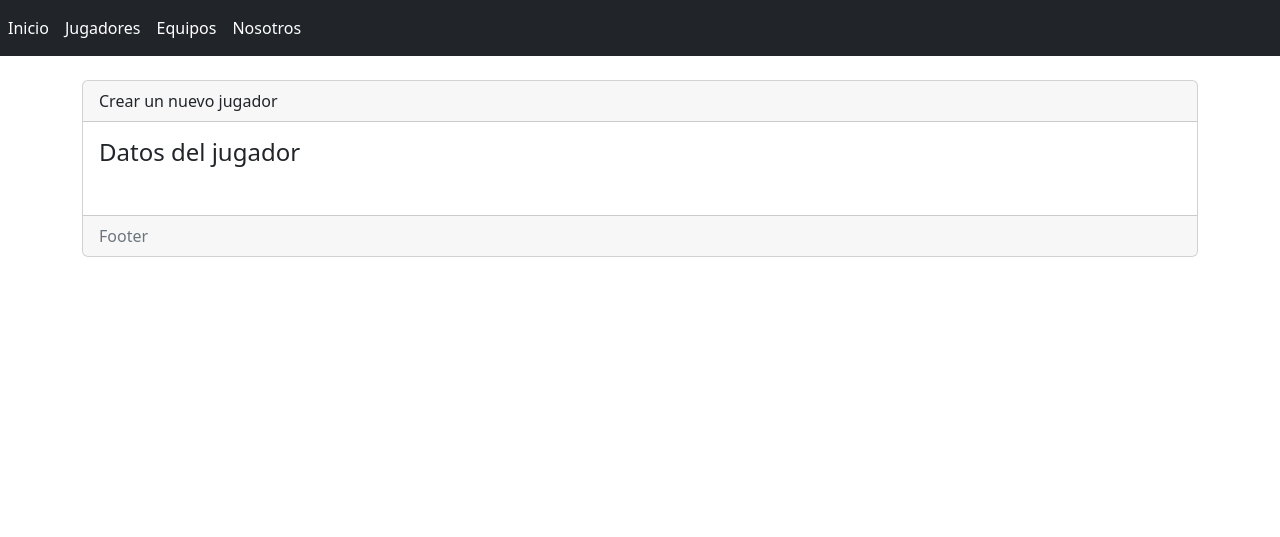
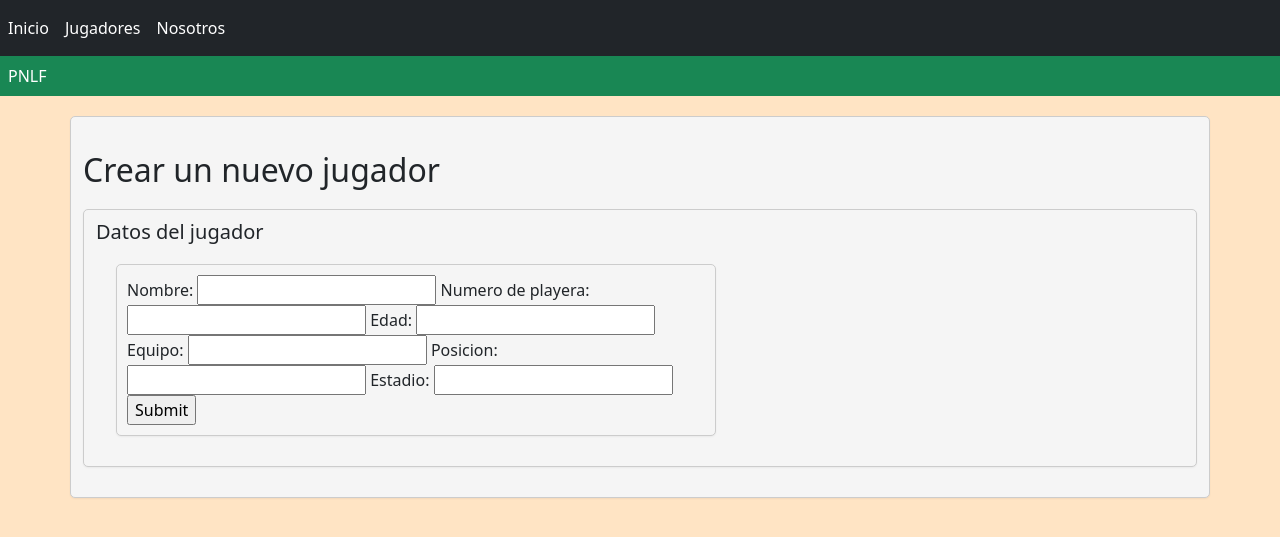
Before and after one commit to Jaxbel/PNLF, a Django app: page /jugadores/crear in a window 1280 px wide. Shown: the top 537 px of the page. Run offline with Django 4.2, Linux system fonts and the light colour scheme.

Commit message:
Cambios finales funcionamimiento y diseno

```diff
--- a/myapp/forms.py
+++ b/myapp/forms.py
@@ -4,4 +4,4 @@ from .models import Jugadores
 class JugadoresForm(forms.ModelForm):
     class Meta:
         model = Jugadores
-        fields = ('__all__')
+        fields = '__all__'
--- /dev/null
+++ b/myapp/static/css/base.css
@@ -0,0 +1,45 @@
+#base {
+    background-color: bisque;
+
+}
+.container{
+    background-color: #f5f5f5;
+    border: 1px solid #ccc;
+    border-radius: 5px;
+    box-shadow: 0 1px 2px rgba(0, 0, 0, 0.05);
+    margin: 20px;
+    padding: 10px;
+    width: 600px;
+    align-content: center;
+}
+
+.container{
+    background-color: #f5f5f5;
+    border: 1px solid #ccc;
+    border-radius: 5px;
+    box-shadow: 0 1px 2px rgba(0, 0, 0, 0.05);
+    margin: 20px;
+    padding: 10px;
+    width: 600px;
+    align-content: center;
+}
+.container{
+    background-color: #f5f5f5;
+    border: 1px solid #ccc;
+    border-radius: 5px;
+    box-shadow: 0 1px 2px rgba(0, 0, 0, 0.05);
+    margin: 20px;
+    padding: 10px;
+    width: 600px;
+    align-content: center;
+}
+form{
+    background-color: #f5f5f5;
+    border: 1px solid #ccc;
+    border-radius: 5px;
+    box-shadow: 0 1px 2px rgba(0, 0, 0, 0.05);
+    margin: 20px;
+    padding: 10px;
+    width: 600px;
+    align-content: center;
+}
--- /dev/null
+++ b/myapp/styles.css
@@ -0,0 +1,5 @@
+body{
+    width:350px;
+    text-align: left;
+    background-color: black;
+}
--- a/myapp/templates/base.html
+++ b/myapp/templates/base.html
@@ -9,27 +9,29 @@
   <meta name="viewport" content="width=device-width, initial-scale=1, shrink-to-fit=no">
 
   <!-- Bootstrap CSS v5.2.0-beta1 -->
+  <link type='text/css' href='{% static "css/base.css" %}' rel='stylesheet'>
   <link rel="stylesheet" href="https://cdn.jsdelivr.net/npm/bootstrap@5.2.0/dist/css/bootstrap.min.css"
     integrity="sha384-gH2yIJqKdNHPEq0n4Mqa/HGKIhSkIHeL5AyhkYV8i59U5AR6csBvApHHNl/vI1Bx" crossorigin="anonymous">
 
 </head>
 
-<body>
+<body id="base">
     <!-- NAV -->
     <nav class="navbar navbar-expand navbar-dark bg-dark">
         <div class="nav navbar-nav">
-            <a class="nav-item nav-link active" href="{% url 'inicio' %}">Inicio</a>
-            <a class="nav-item nav-link active" href="{% url 'jugadores' %}">Jugadores</a>
-            <a class="nav-item nav-link active" href="">Equipos</a>
-            <a class="nav-item nav-link active" href="{% url 'nosotros' %}">Nosotros</a>
+          <a class="nav-item nav-link active" href="{% url 'inicio' %}">Inicio</a>
+          <a class="nav-item nav-link active" href="{% url 'jugadores' %}">Jugadores</a>
+          <a class="nav-item nav-link active" href="{% url 'nosotros' %}">Nosotros</a>
 
 
 
         </div>
     </nav>
+    <div class="bg-success p-2 text-white">PNLF</div>
     <div class = "container">
         <div class="row">
             <div class="col-12">
+
                 {% block contenido %} {% endblock %}
             </div>
         </div>
@@ -44,6 +46,7 @@
   <script src="https://cdn.jsdelivr.net/npm/bootstrap@5.2.0/dist/js/bootstrap.min.js"
     integrity="sha384-ODmDIVzN+pFdexxHEHFBQH3/9/vQ9uori45z4JjnFsRydbmQbmL5t1tQ0culUzyK" crossorigin="anonymous">
   </script>
+  <script src="https://cdn.jsdelivr.net/npm/bootstrap@5.0.2/dist/js/bootstrap.bundle.min.js" integrity="sha384-MrcW6ZMFYlzcLA8Nl+NtUVF0sA7MsXsP1UyJoMp4YLEuNSfAP+JcXn/tWtIaxVXM" crossorigin="anonymous"></script>
 </body>
 
 </html>
--- a/myapp/templates/jugadores/crear.html
+++ b/myapp/templates/jugadores/crear.html
@@ -1,20 +1,26 @@
+
+
 {% extends "base.html" %}
 
 {% block title %} Agregar jugador {% endblock %}
 
 {% block contenido %}
 <br>
-<div class="card">
-    <div class="card-header">
-        Crear un nuevo jugador
-    </div>
-    <div class="card-body">
-        <h4 class="card-title">Datos del jugador</h4>
-        {% include 'jugadores/form.html' %}
-    </div>
-    <div class="card-footer text-muted">
-        Footer
-    </div>
+
+<h2>Crear un nuevo jugador</h2>
+
+<div class="container">
+    <h5 class="card-title">Datos del jugador</h5>
+
+    <form action="" method="post">
+        {% csrf_token %}
+        {{ formulario }}
+        <input type="submit" value="Submit">
+    </form>
+
+
 </div>
 
+
+
 {% endblock %}
--- a/myapp/templates/jugadores/form.html
+++ /dev/null
@@ -1,18 +0,0 @@
-<br>
-<form enctype="multipart/form-data" method="post">
-
-  {% for campo in fomulario %}
-    <div class="mb-3">
-      <label for="" class="form-label">{{ campo.label }}:</label>
-      <input
-       type="{{campo.field.widget.input_type}}"}}"
-       class="form-control"
-       name=""
-       id=""
-       aria-describedby="helpId"
-       placeholder="Nombre">
-
-    </div>
-  {% endfor %}
-
-</form>
--- a/myapp/templates/jugadores/index.html
+++ b/myapp/templates/jugadores/index.html
@@ -30,7 +30,7 @@
 
                     {% for jugador in jugadores %}
                     <tr>
-                        <td>{{ jugadores.id }}</td>
+                        <td>{{ jugador.id }}</td>
                         <td>{{ jugador.nombre }}</td>
                         <td>{{ jugador.numero_playera }}</td>
                         <td>{{ jugador.edad }} </td>
@@ -38,9 +38,9 @@
                         <td>{{ jugador.posicion }}</td>
                         <td>{{ jugador.estadio }}</td>
                         <td>
-                            <a name="" id="" class="btn btn-editar" href="{% url 'editar' %}" role="button">Editar</a>
+                            <a name="" id="" class="btn btn-editar" href="{% url 'editar' id=jugador.id %}" role="button">Editar</a>
                             |
-                            <a name="" id="" class="btn btn-danger" href="#" role="button">Eliminar</a>
+                            <a name="" id="" class="btn btn-danger" href="{% url 'eliminar' id=jugador.id %}" role="button">Eliminar</a>
                         </td>
                     </tr>
                     {% endfor %}
--- a/myapp/templates/paginas/inicio.html
+++ b/myapp/templates/paginas/inicio.html
@@ -6,7 +6,7 @@
 
 <div class="p-5 mb-4 bg-light rounded-3">
     <div class="container-fluid py-5">
-      <h1 class="display-5 fw-bold">PNLF Parra National League</h1>
+      <h1 class="display-5 fw-bold">PNLF Parra National League Football</h1>
       <p class="lead">Empezar a ingresar jugadores</p>
       <a name="" id="" class="btn btn-primary btn-lg" href="{% url 'crear' %}" role="button">Empezar</a>
     </div>
--- a/myapp/urls.py
+++ b/myapp/urls.py
@@ -7,7 +7,8 @@ urlpatterns = [
     path('jugadores', views.jugadores, name='jugadores'),
     path('nosotros', views.nosotros, name='nosotros'),
     path('jugadores/crear', views.crear_jugador, name='crear'),
-    path('jugadores/editar', views.editar_jugador, name='editar'),
+    path('jugadores/editar/<id>', views.editar_jugador, name='editar'),
+    path('jugadores/eliminar/<id>', views.eliminar_jugador, name='eliminar'),
 
 
 ]
--- a/myapp/views.py
+++ b/myapp/views.py
@@ -17,7 +17,36 @@ def jugadores(request):
 # Crear
 def crear_jugador(request):
     formulario = JugadoresForm(request.POST or None)
+    if request.method == 'POST':
+       if formulario.is_valid():
+            formulario.save()
+            formulario = JugadoresForm()
+
     return render(request, 'jugadores/crear.html', {'formulario': formulario})
+
 # Editar
-def editar_jugador(request):
-    return render(request, 'jugadores/editar.html')
+def editar_jugador(request, id):
+    jugador=Jugadores.objects.get(id=id)
+    if request.method== 'GET':
+        formulario = JugadoresForm(initial=jugador.__dict__)
+
+    if request.method == 'POST':
+       formulario = JugadoresForm(request.POST, initial=jugador.__dict__)
+       if formulario.is_valid():
+            formulario.save(commit=False)
+            jugador.nombre = formulario.cleaned_data['nombre']
+            jugador.numero_playera = formulario.cleaned_data['numero_playera']
+            jugador.edad = formulario.cleaned_data['edad']
+            jugador.equipo = formulario.cleaned_data['equipo']
+            jugador.posicion = formulario.cleaned_data['posicion']
+            jugador.estadio = formulario.cleaned_data['estadio']
+            jugador.save()
+
+    return render(request, 'jugadores/editar.html', {'formulario': formulario})
+
+
+def eliminar_jugador(request,id):
+    jugador=Jugadores.objects.filter(id=id).first()
+    jugador.delete()
+    jugadores=Jugadores.objects.all()
+    return render(request, 'jugadores/index.html', {'jugadores':jugadores})
--- a/mysite/settings.py
+++ b/mysite/settings.py
@@ -127,6 +127,7 @@ USE_TZ = True
 # https://docs.djangoproject.com/en/4.1/howto/static-files/
 
 STATIC_URL = 'static/'
+STATICFILES_DIRS = [os.path.join(BASE_DIR, 'myapp\static')]
 
 # Default primary key field type
 # https://docs.djangoproject.com/en/4.1/ref/settings/#default-auto-field
```
Also changed, not shown: myapp/templates/jugadores/editar.html (+5 -3 lines), myapp/templates/paginas/nosotros.html (+26 -1 lines), 1 other file.
